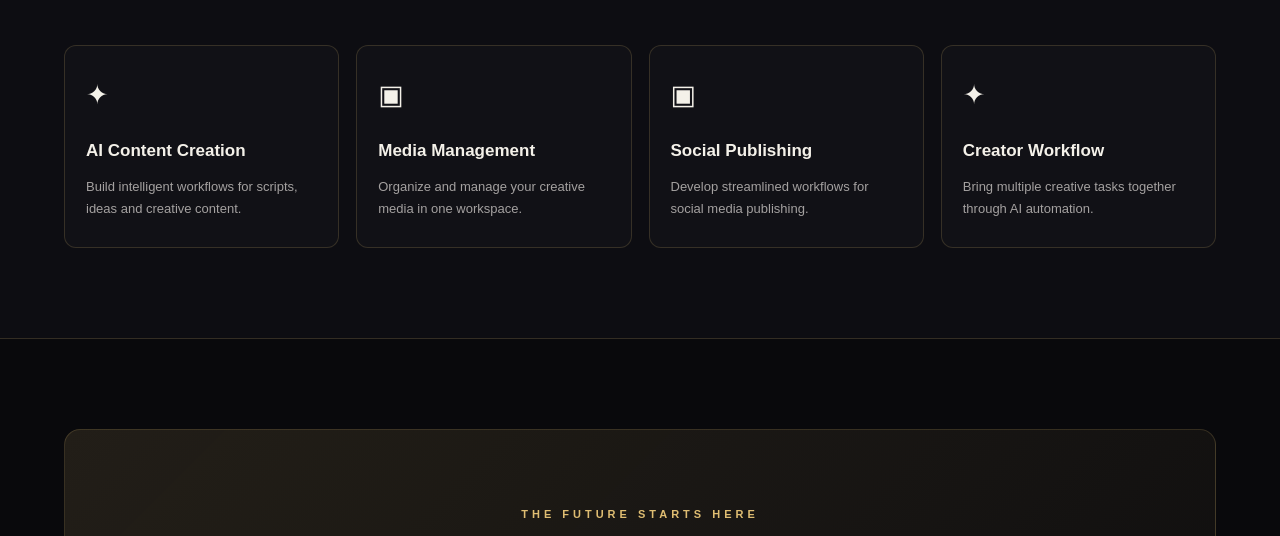
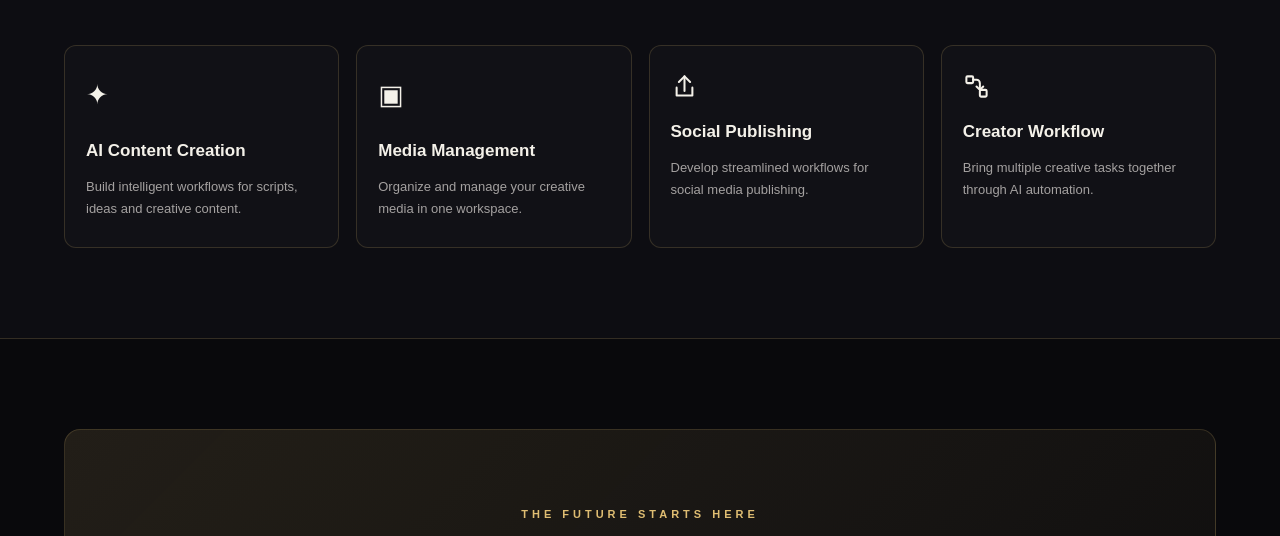
Before and after one commit to FawadAI286/FAWAD-SOL-AI, a plain HTML site: page index.html in a window 1280 px wide. Shown: the part 1900-2436 px from the top of the page. Drawn offline with Linux system fonts and the light colour scheme.

Commit message:
Update publishing and workflow icons
Replace only Social Publishing and Creator Workflow icons with distinct SVG outline icons while preserving existing feature icons and website functionality.

```diff
--- a/index.html
+++ b/index.html
@@ -1,3 +1,4 @@
+
 <!DOCTYPE html>
 <html lang="en">
 <head>
@@ -458,6 +459,18 @@
     .feature-icon {
       font-size: 27px;
       margin-bottom: 18px;
+      color: var(--text);
+    }
+
+    .feature-icon svg {
+      width: 27px;
+      height: 27px;
+      display: block;
+      stroke: currentColor;
+      fill: none;
+      stroke-width: 1.8;
+      stroke-linecap: round;
+      stroke-linejoin: round;
     }
 
     .feature-card h3 {
@@ -860,7 +873,13 @@
           </div>
 
           <div class="feature-card">
-            <div class="feature-icon">▣</div>
+            <div class="feature-icon">
+              <svg viewBox="0 0 24 24" aria-hidden="true">
+                <path d="M12 16V3"></path>
+                <path d="M7 8l5-5 5 5"></path>
+                <path d="M5 13v7h14v-7"></path>
+              </svg>
+            </div>
             <h3>Social Publishing</h3>
             <p>
               Develop streamlined workflows for social
@@ -869,7 +888,14 @@
           </div>
 
           <div class="feature-card">
-            <div class="feature-icon">✦</div>
+            <div class="feature-icon">
+              <svg viewBox="0 0 24 24" aria-hidden="true">
+                <rect x="3" y="3" width="6" height="6" rx="1"></rect>
+                <rect x="15" y="15" width="6" height="6" rx="1"></rect>
+                <path d="M9 6h3a3 3 0 0 1 3 3v6"></path>
+                <path d="M12 12l3 3 3-3"></path>
+              </svg>
+            </div>
             <h3>Creator Workflow</h3>
             <p>
               Bring multiple creative tasks together
```
